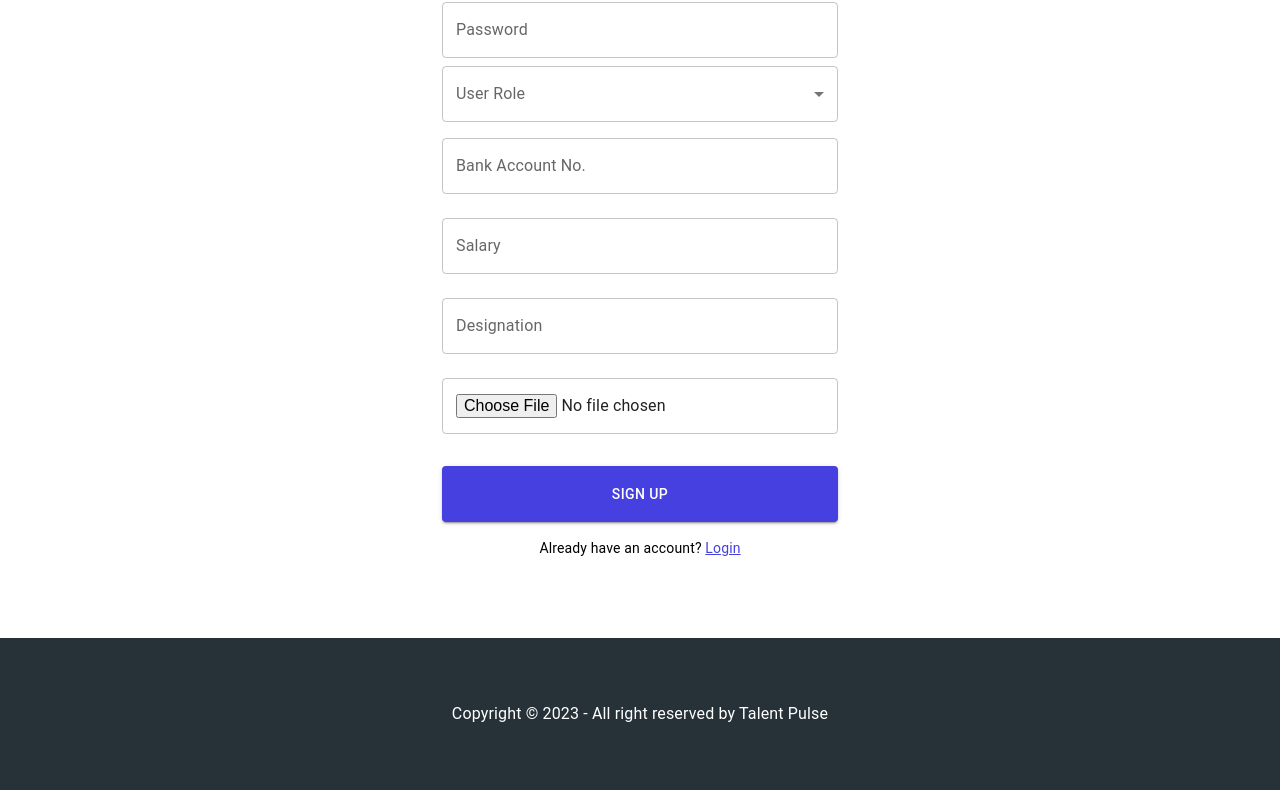
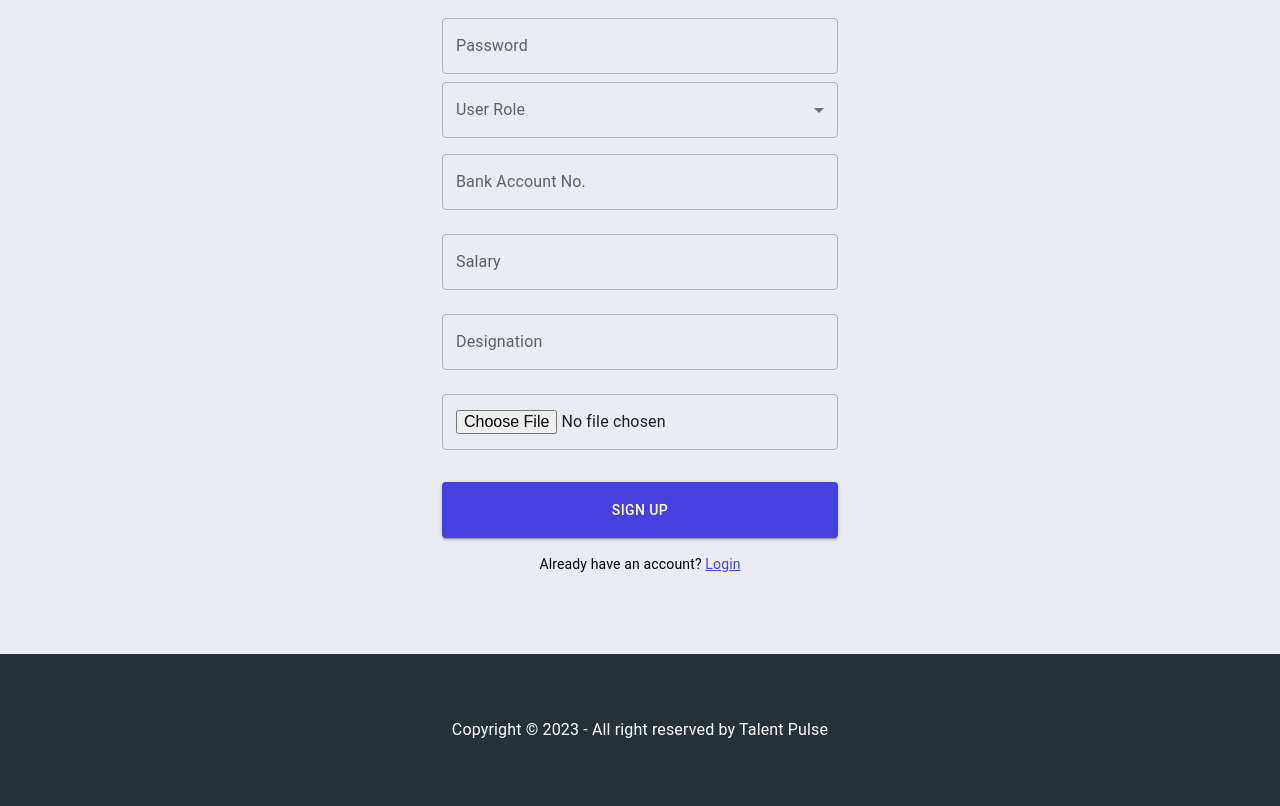
Before and after one commit to Nazmul1582/employee-management-client, a React (Vite) app: page /signup in a window 1280 px wide. Shown: the part 347-1153 px from the top of the page. Built offline with nearby package versions, Linux system fonts and the light colour scheme; no server answers; what react-swipeable-views-utils would draw is missing.

Commit message:
changed the background color of whole website

```diff
--- a/src/layout/Main.jsx
+++ b/src/layout/Main.jsx
@@ -1,12 +1,15 @@
 import { Outlet } from "react-router-dom";
 import Navbar from "../pages/shared/Navbar/Navbar";
 import Footer from "../pages/shared/Footer/Footer";
+import { Box } from "@mui/material";
 
 const Main = () => {
   return (
     <>
       <Navbar />
+      <Box bgcolor="secondary.main">
         <Outlet />
+      </Box>
       <Footer />
     </>
   );
--- a/src/pages/Dashboard/Dashboard.jsx
+++ b/src/pages/Dashboard/Dashboard.jsx
@@ -199,7 +199,7 @@ export default function Dashboard() {
         sx={{
           backgroundColor: (theme) =>
             theme.palette.mode === "light"
-              ? theme.palette.grey[100]
+              ? theme.palette.secondary.main
               : theme.palette.grey[900],
           flexGrow: 1,
           height: "100vh",
--- a/src/pages/Home/Testimonials/Carousel.jsx
+++ b/src/pages/Home/Testimonials/Carousel.jsx
@@ -87,7 +87,7 @@ function Carousel() {
           sx={{
             display: "flex",
             alignItems: "center",
-            height: 50,
+            mt: 6,
             pl: 2,
             bgcolor: "background.default",
           }}
@@ -140,6 +140,7 @@ function Carousel() {
           steps={maxSteps}
           position="static"
           activeStep={activeStep}
+          sx={{background: "transparent"}}
           nextButton={
             <Button
               size="small"
--- a/src/pages/Home/Testimonials/Testimonials.jsx
+++ b/src/pages/Home/Testimonials/Testimonials.jsx
@@ -4,7 +4,7 @@ import Carousel from "./Carousel";
 
 const Testimonials = () => {
   return (
-    <Box component="section" pt={10}>
+    <Box component="section" py={10}>
       <Container maxWidth="xl">
         <Grid item xs={12}>
           <SectionTitle
--- a/src/pages/SignUp/SignUp.jsx
+++ b/src/pages/SignUp/SignUp.jsx
@@ -86,10 +86,9 @@ export default function SignUp() {
   };
 
   return (
-    <Container component="main" maxWidth="xs" sx={{ mb: "50px" }}>
+    <Container component="main" maxWidth="xs" sx={{ py: 10 }}>
       <Box
         sx={{
-          marginTop: 8,
           display: "flex",
           flexDirection: "column",
           alignItems: "center",
--- a/src/pages/shared/Footer/Footer.jsx
+++ b/src/pages/shared/Footer/Footer.jsx
@@ -2,10 +2,10 @@ import { Box, Container, Typography } from "@mui/material";
 
 const Footer = () => {
   return (
-    <Box component="section" bgcolor="#263238" py={8} mt={10}>
+    <Box component="section" bgcolor="#263238" py={8}>
       <Container maxWidth="xl">
         <Typography component="p" textAlign="center" color="white">
-        Copyright &copy; 2023 - All right reserved by Talent Pulse
+          Copyright &copy; 2023 - All right reserved by Talent Pulse
         </Typography>
       </Container>
     </Box>
```
Lines whose indentation alone changed are shown as unchanged.
